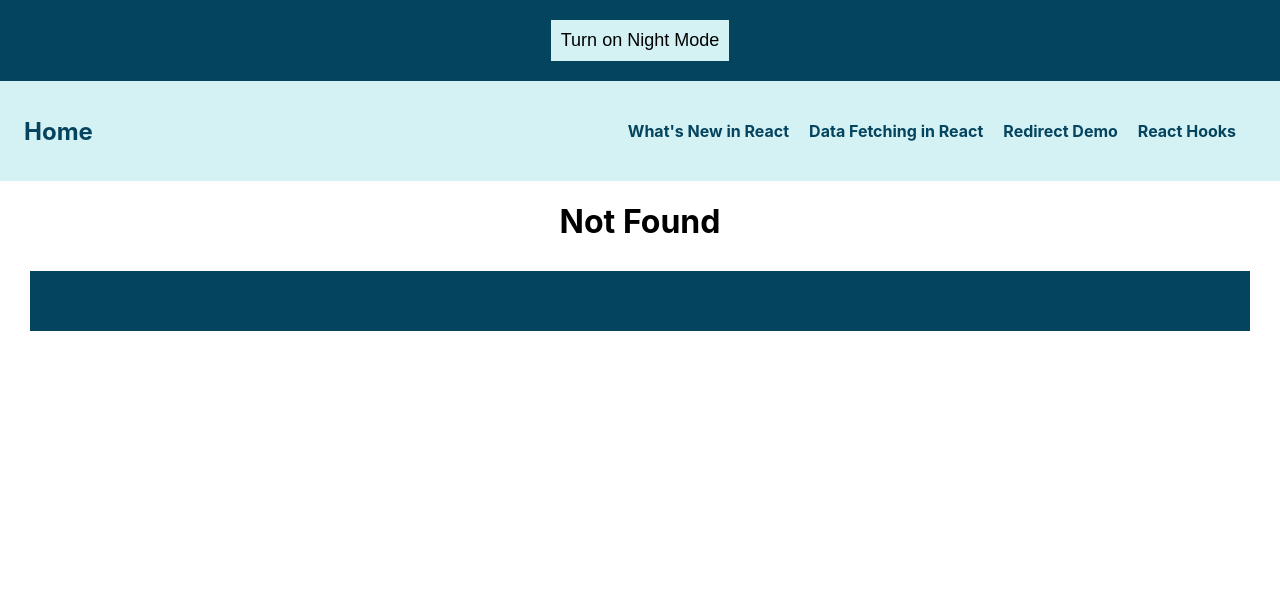
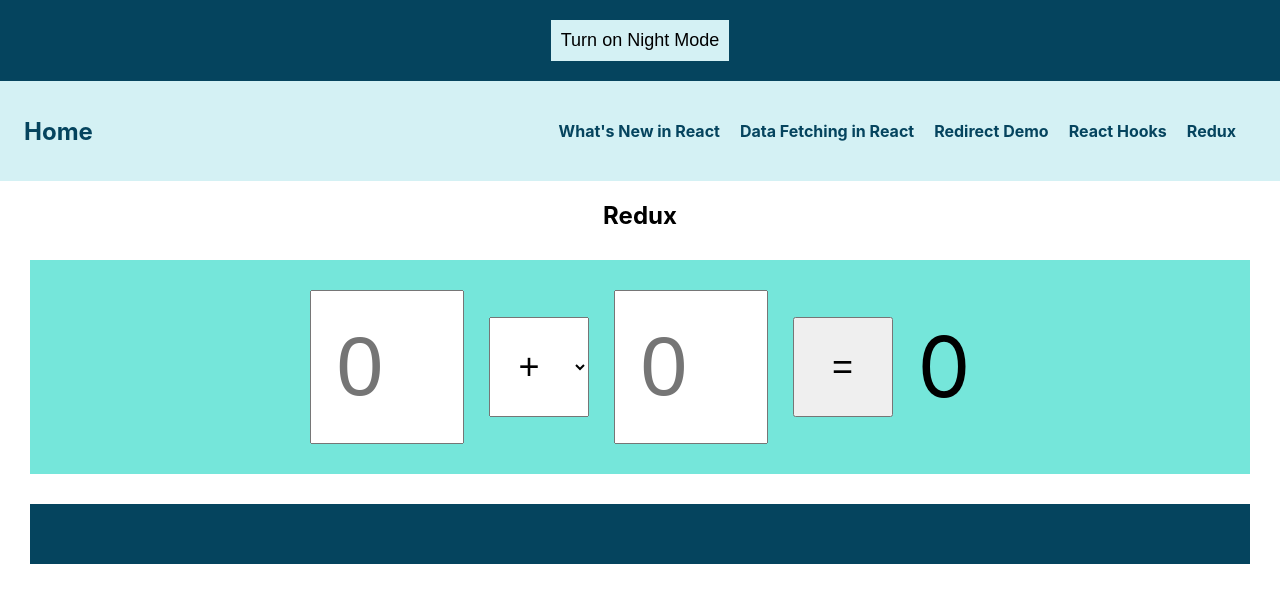
Before and after one commit to ct-aa/dotTheory---React, a React (Vite) app: page /redux in a window 1280 px wide. Before the commit this address had no page. Shown: the top 602 px of the page. Built offline with nearby package versions, Linux system fonts and the light colour scheme.

Commit message:
RCT-288: Added redux app

```diff
--- a/package.json
+++ b/package.json
@@ -11,8 +11,10 @@
     "preview": "vite preview"
   },
   "dependencies": {
+    "@reduxjs/toolkit": "^1.9.5",
     "react": "^18.2.0",
     "react-dom": "^18.2.0",
+    "react-redux": "^8.1.2",
     "react-router-dom": "^6.10.0"
   },
   "devDependencies": {
--- a/src/App.jsx
+++ b/src/App.jsx
@@ -12,6 +12,7 @@ import UserDetails from "./components/DataFetchingInReact/subComponents/UserDeta
 import NotFound from "./components/NotFound/NotFound";
 import { useState, createContext } from "react";
 import ReactHooks from "./components/ReactHooks/ReactHooks";
+import Redux from "./components/Redux/Redux";
 import "./App.css";
 
 export const NightModeContext = createContext();
@@ -51,6 +52,7 @@ const App = () => {
               {/* Navigate(Redirect) Route - Demo */}
               <Route path="/redirect-demo" element={<Navigate to="/" />} />
               <Route path="/react-hooks" element={<ReactHooks />} />
+              <Route path="/redux" element={<Redux />} />
               {/* Dynamic Routes - Demo */}
               <Route path="/user/:name" element={<UserDetails />} />
               {/* Catch All Route - Demo */}
--- /dev/null
+++ b/src/app/store.js
@@ -0,0 +1,8 @@
+import { configureStore } from "@reduxjs/toolkit";
+import calculatorReducer from '../redux/calculator/calculatorSlice';
+
+export const store = configureStore({
+  reducer: {
+    calculator: calculatorReducer
+  }
+});
--- a/src/components/Navbar/Navbar.jsx
+++ b/src/components/Navbar/Navbar.jsx
@@ -23,6 +23,9 @@ const Navbar = () => {
         <li>
           <Link to="/react-hooks">React Hooks</Link>
         </li>
+        <li>
+          <Link to="/redux">Redux</Link>
+        </li>
       </ul>
     </nav>
   );
--- /dev/null
+++ b/src/components/Redux/Redux.css
@@ -0,0 +1,35 @@
+.calculator-wrapper {
+  display: flex;
+  justify-content: center;
+  align-items: center;
+}
+
+.input-field {
+  display: flex;
+  align-items: center;
+  justify-content: center;
+  padding: 25px;
+  width: 100px;
+  height: 100px;
+  font-size: 84px;
+}
+
+.operation {
+  width: 100px;
+  height: 100px;
+  margin: 0 25px;
+  font-size: 36px;
+  padding: 25px;
+}
+
+.equals-btn {
+  width: 100px;
+  height: 100px;
+  margin: 0 25px;
+  font-size: 36px;
+  padding: 25px;
+}
+
+.total {
+  font-size: 84px;
+}
--- /dev/null
+++ b/src/components/Redux/Redux.jsx
@@ -0,0 +1,68 @@
+import { useSelector, useDispatch } from "react-redux";
+import { calculate } from "../../redux/calculator/calculatorSlice";
+import { useRef } from "react";
+import "./Redux.css";
+
+const Redux = () => {
+  const firstNumberRef = useRef(0);
+  const secondNumberRef = useRef(0);
+  const operationRef = useRef("");
+  const total = useSelector((state) => state.calculator.total);
+  const dispatch = useDispatch();
+
+  const handleCalculation = () => {
+    dispatch(
+      calculate({
+        firstNumber: parseInt(firstNumberRef.current.value),
+        secondNumber: parseInt(secondNumberRef.current.value),
+        operation: operationRef.current.value,
+      })
+    );
+  };
+
+  return (
+    <section>
+      <h1 className="headline">Redux</h1>
+      <div className="demo-block">
+        <div className="calculator-wrapper">
+          <input
+            className="input-field"
+            ref={firstNumberRef}
+            type="number"
+            id="firstNumber"
+            placeholder="0"
+          />
+          <select
+            name="operation"
+            id="operation"
+            ref={operationRef}
+            className="operation"
+          >
+            <option value="addition">+</option>
+            <option value="subtraction">-</option>
+            <option value="multiplication">*</option>
+            <option value="division">/</option>
+          </select>
+          <input
+            className="input-field"
+            ref={secondNumberRef}
+            type="number"
+            id="secondNumber"
+            placeholder="0"
+          />
+          <button
+            className="equals-btn"
+            onClick={() => {
+              handleCalculation();
+            }}
+          >
+            =
+          </button>
+          <div className="total">{total}</div>
+        </div>
+      </div>
+    </section>
+  );
+};
+
+export default Redux;
--- a/src/main.jsx
+++ b/src/main.jsx
@@ -2,9 +2,13 @@ import React from "react";
 import ReactDOM from "react-dom/client";
 import App from "./App";
 import "./index.css";
+import { store } from "./app/store";
+import { Provider } from "react-redux";
 
 ReactDOM.createRoot(document.getElementById("root")).render(
   <React.StrictMode>
-    <App />
+    <Provider store={store}>
+      <App />
+    </Provider>
   </React.StrictMode>
 );
--- /dev/null
+++ b/src/redux/calculator/calculatorSlice.js
@@ -0,0 +1,27 @@
+import { createSlice } from "@reduxjs/toolkit";
+
+const initialState = {
+  total: 0
+};
+
+export const calculatorSlice = createSlice({
+  name: 'calculator',
+  initialState,
+  reducers: {
+    calculate: (state, action) => {
+      if (action.payload.operation === "addition") {
+        state.total = action.payload.firstNumber + action.payload.secondNumber;
+      } else if (action.payload.operation === "subtraction") {
+        state.total = action.payload.firstNumber - action.payload.secondNumber;
+      } else if (action.payload.operation === "multiplication") {
+        state.total = action.payload.firstNumber * action.payload.secondNumber;
+      } else if (action.payload.operation === "division") {
+        state.total = action.payload.firstNumber / action.payload.secondNumber;
+      }
+    },
+  }
+});
+
+export const { calculate } = calculatorSlice.actions;
+
+export default calculatorSlice.reducer;
```
Also changed, not shown: 2 other files (tests, documents, lock files or other folders).
